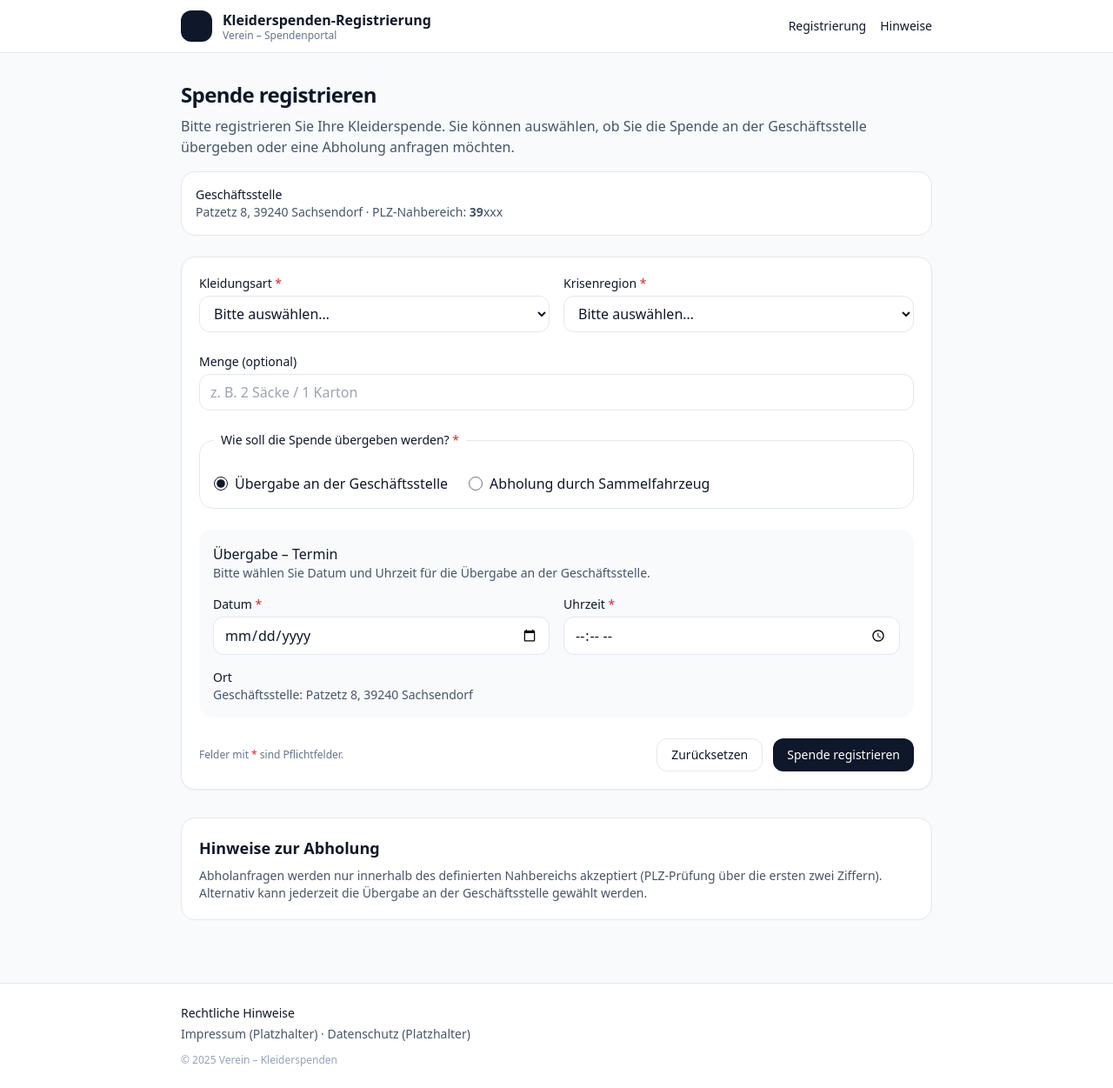
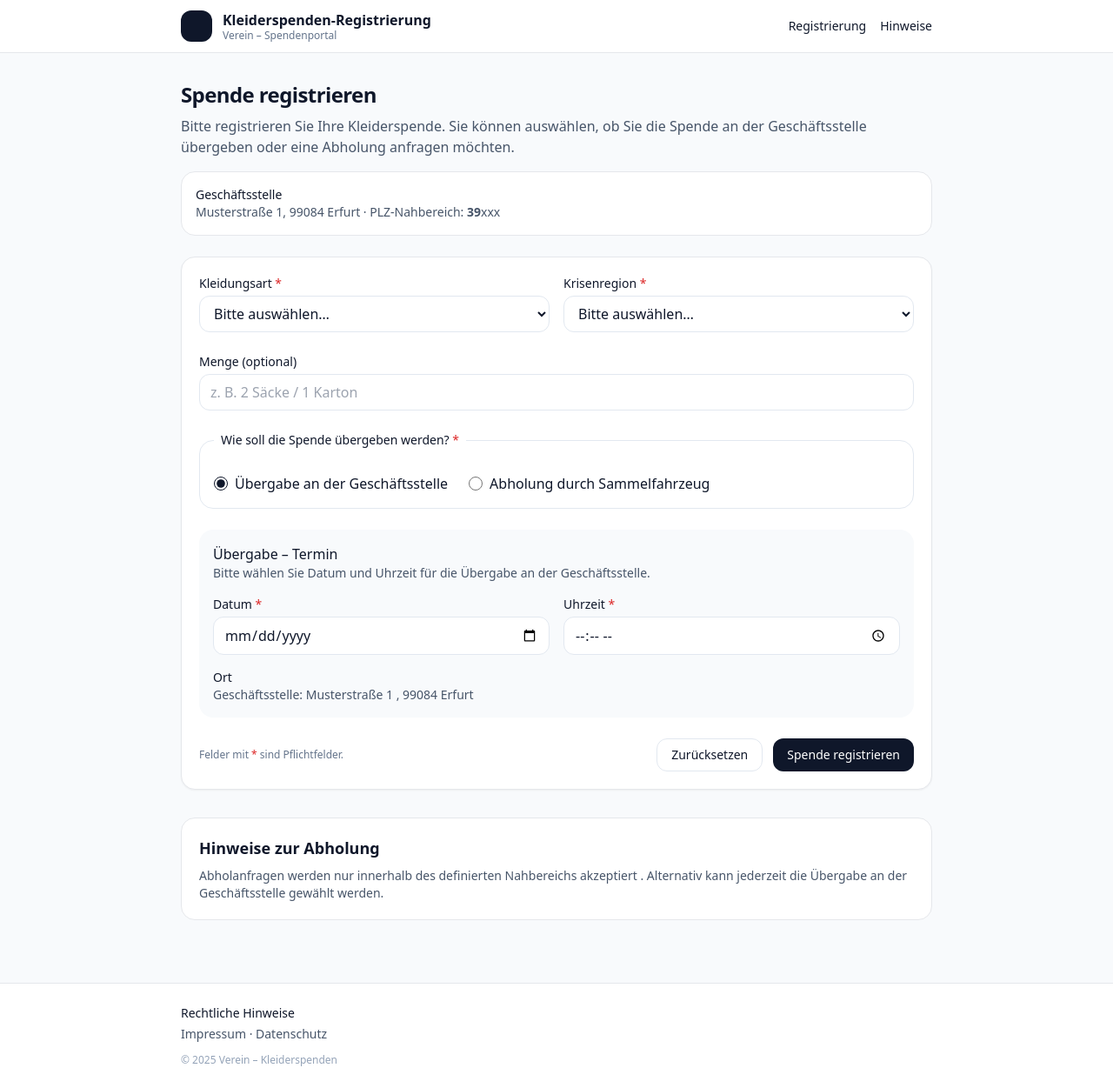
Before and after one commit to Tiho90/kleiderspenden_registrierung2025, a plain HTML site: page index.html in a window 1280 px wide. Shown: the whole page at 87% size. Drawn offline with nearby package versions, Linux system fonts and the light colour scheme.

Commit message:
Add files via upload

```diff
--- a/index.html
+++ b/index.html
@@ -44,8 +44,8 @@
       <div class="mt-4 rounded-2xl border bg-white p-4 text-sm">
         <p class="font-medium">Geschäftsstelle</p>
         <p class="text-slate-600">
-          Patzetz 8, 39240 Sachsendorf · PLZ-Nahbereich:
-          <span id="officeZipPrefix" class="font-semibold">39</span>xxx
+          Musterstraße 1, 99084 Erfurt · PLZ-Nahbereich:
+          <span id="officeZipPrefix" class="font-semibold">99</span>xxx
         </p>
       </div>
     </section>
@@ -127,7 +127,7 @@
 
             <div class="mt-4 text-sm">
               <p class="font-medium">Ort</p>
-              <p class="text-slate-600">Geschäftsstelle: Patzetz 8, 39240 Sachsendorf</p>
+              <p class="text-slate-600">Geschäftsstelle: Musterstraße 1 , 99084 Erfurt</p>
             </div>
           </div>
         </div>
@@ -275,7 +275,7 @@
     <section id="hinweise" class="mt-8 rounded-2xl border bg-white p-5">
       <h2 class="text-lg font-bold">Hinweise zur Abholung</h2>
       <p class="mt-2 text-sm text-slate-600">
-        Abholanfragen werden nur innerhalb des definierten Nahbereichs akzeptiert (PLZ-Prüfung über die ersten zwei Ziffern).
+        Abholanfragen werden nur innerhalb des definierten Nahbereichs akzeptiert .
         Alternativ kann jederzeit die Übergabe an der Geschäftsstelle gewählt werden.
       </p>
     </section>
@@ -285,7 +285,7 @@
   <footer class="mt-10 border-t bg-white">
     <div class="mx-auto max-w-4xl px-4 py-6 text-sm text-slate-600">
       <p class="font-medium text-slate-900">Rechtliche Hinweise</p>
-      <p class="mt-1">Impressum (Platzhalter) · Datenschutz (Platzhalter)</p>
+      <p class="mt-1">Impressum · Datenschutz</p>
       <p class="mt-3 text-xs text-slate-400">© <span id="year"></span> Verein – Kleiderspenden</p>
     </div>
   </footer>
```
